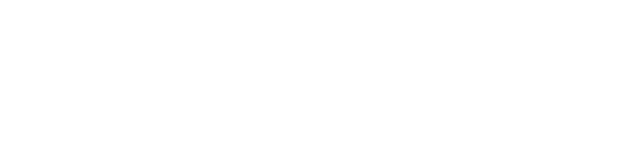
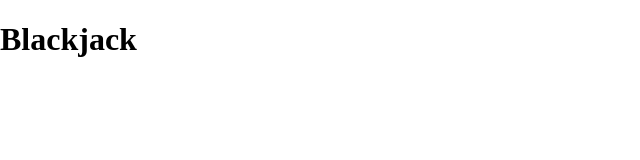
Before and after one commit to KameliaTag/ecmascript-modules-test, a plain HTML site: page public/index.html in a window 1280 px wide. Shown: the whole page, without its empty margins (0-640 px from the left). Drawn offline with Linux system fonts and the light colour scheme.

Commit message:
updated the architecture for a better understanding of the project

```diff
--- a/index.html
+++ b/public/index.html
@@ -2,9 +2,11 @@
 <html>
   <head>
     <meta charset="UTF-8">
+    <link rel="stylesheet" href="./styles/index.css">
     <link rel="icon" href="./images/icon.png">
   </head>
   <body>
-    <script src="./index.js" type="module"></script>
+    <h1>Blackjack</h1>
+    <script src="./scripts/index.js" type="module"></script>
   </body>
 </html>
--- a/index.js
+++ b/public/scripts/index.js
@@ -1,4 +1,4 @@
-import {Deck} from "./library/deck.js";
+import {Deck} from "./libraries/deck.js";
 
 const deck = new Deck();
 
--- /dev/null
+++ b/public/styles/index.css
@@ -0,0 +1,6 @@
+html, body {
+  margin: 0;
+  padding: 0;
+  width: 100vw;
+  min-height: 100vh;
+}
```
Also changed, not shown: public/images/icon.png (renamed from images/icon.png), public/scripts/libraries/deck.js (renamed from library/deck.js), 1 other file.
